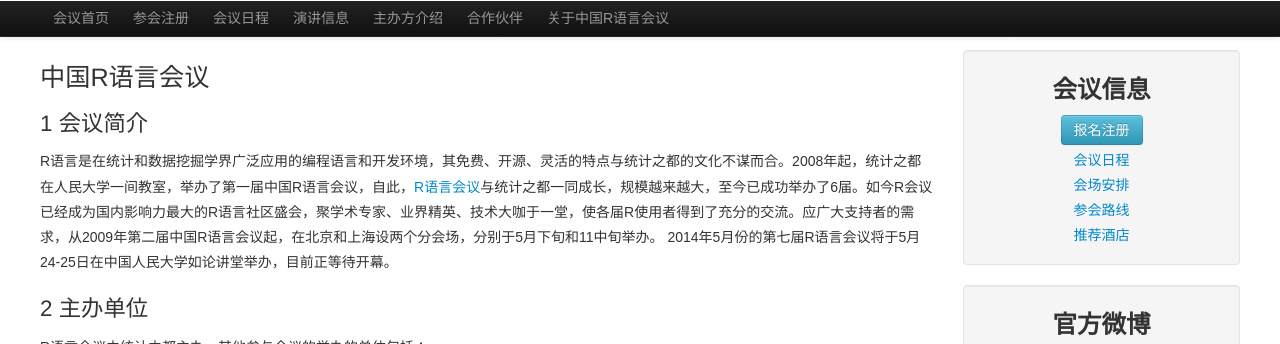
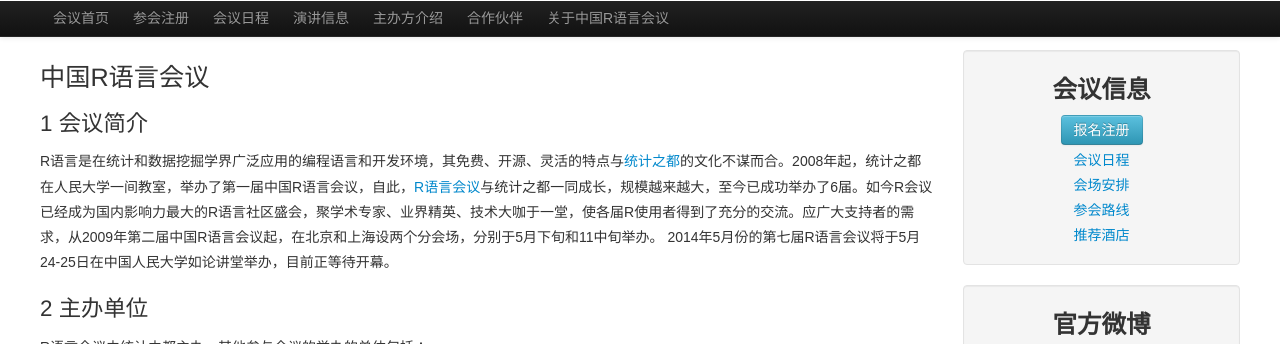
Before and after one commit to cosname/R-conference, a Jekyll site: the page built from about-r-conference/index.md, in a window 1280 px wide and 900 px high. Shown: the top 344 px of the window. Built offline with Jekyll 4.4.1, drawn with Linux system fonts in a browser that asks for light colours; part of the change alters nothing that is shown; grey boxes are pictures that could not be loaded.

```diff
--- a/about-r-conference/index.md
+++ b/about-r-conference/index.md
@@ -6,7 +6,7 @@ layout: page
 
 ## 1 会议简介
 
-R语言是在统计和数据挖掘学界广泛应用的编程语言和开发环境，其免费、开源、灵活的特点与统计之都的文化不谋而合。2008年起，统计之都在人民大学一间教室，举办了第一届中国R语言会议，自此，[R语言会议](http://r-conference.org)与统计之都一同成长，规模越来越大，至今已成功举办了6届。如今R会议已经成为国内影响力最大的R语言社区盛会，聚学术专家、业界精英、技术大咖于一堂，使各届R使用者得到了充分的交流。应广大支持者的需求，从2009年第二届中国R语言会议起，在北京和上海设两个分会场，分别于5月下旬和11中旬举办。 2014年5月份的第七届R语言会议将于5月24-25日在中国人民大学如论讲堂举办，目前正等待开幕。
+R语言是在统计和数据挖掘学界广泛应用的编程语言和开发环境，其免费、开源、灵活的特点与[统计之都](http://cos.name)的文化不谋而合。2008年起，统计之都在人民大学一间教室，举办了第一届中国R语言会议，自此，[R语言会议](http://r-conference.org)与统计之都一同成长，规模越来越大，至今已成功举办了6届。如今R会议已经成为国内影响力最大的R语言社区盛会，聚学术专家、业界精英、技术大咖于一堂，使各届R使用者得到了充分的交流。应广大支持者的需求，从2009年第二届中国R语言会议起，在北京和上海设两个分会场，分别于5月下旬和11中旬举办。 2014年5月份的第七届R语言会议将于5月24-25日在中国人民大学如论讲堂举办，目前正等待开幕。
 
 ## 2 主办单位
 
```
